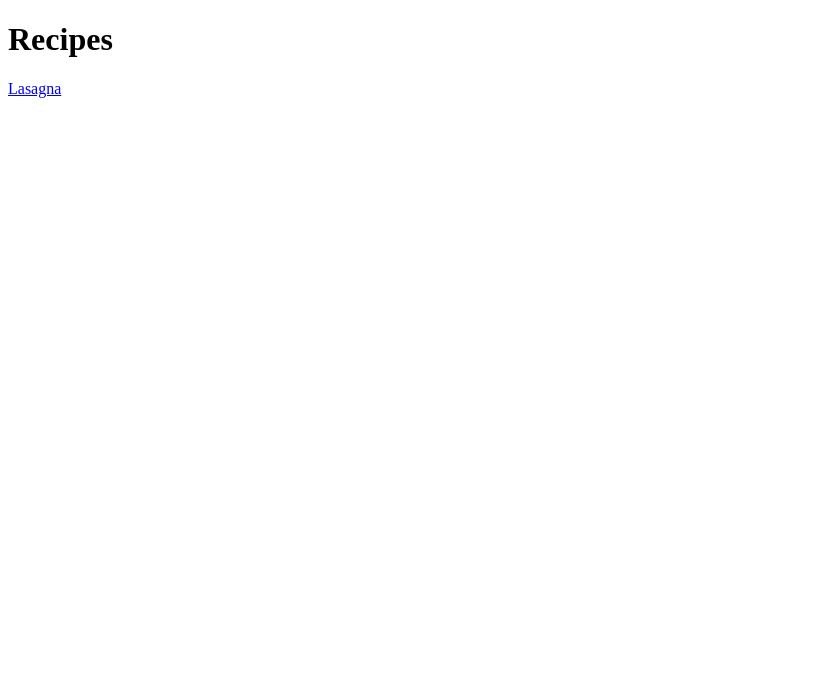
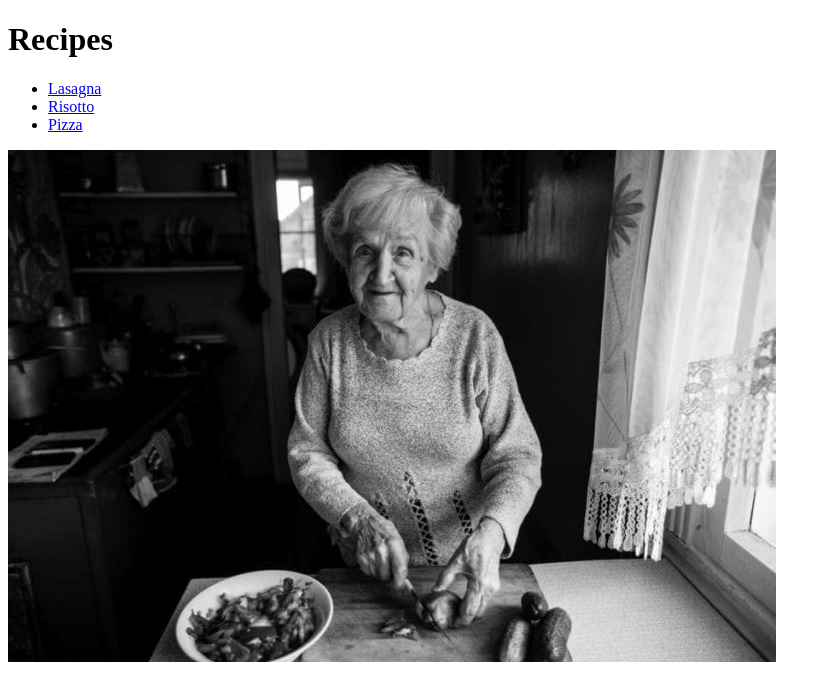
Before and after one commit to ChiaraVerheij/odin-recipes, a plain HTML site: page index.html in a window 1280 px wide. Shown: the whole page, without its empty margins (0-831 px from the left). Drawn offline with Linux system fonts and the light colour scheme.

Commit message:
index completed

```diff
--- a/index.html
+++ b/index.html
@@ -6,7 +6,12 @@
     </head>
     <body>
         <h1>Recipes</h1>
-        <a href= './Recipes/lasagna.html'> Lasagna </a>
+        <ul>
+        <li> <a href= './Recipes/lasagna.html'> Lasagna </a> </li>
+        <li><a href= './Recipes/risotto.html'> Risotto </a> </li>
+        <li> <a href= './Recipes/pizza.html'> Pizza </a> </li> </ul>
+
+        <img src="Recipes/assets/nonna_image.jpg" alt="Super nonna">
     </body>
 
 </html>
```
